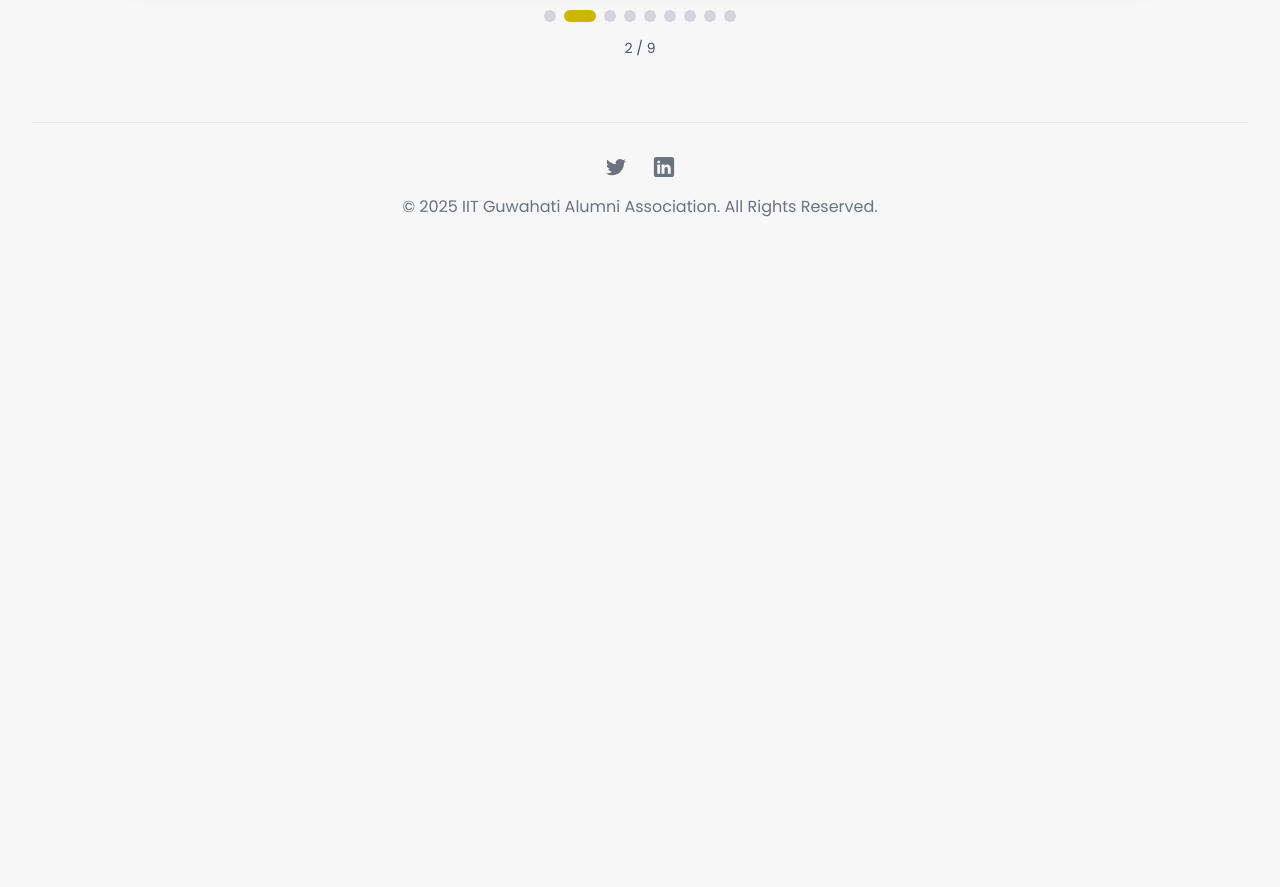
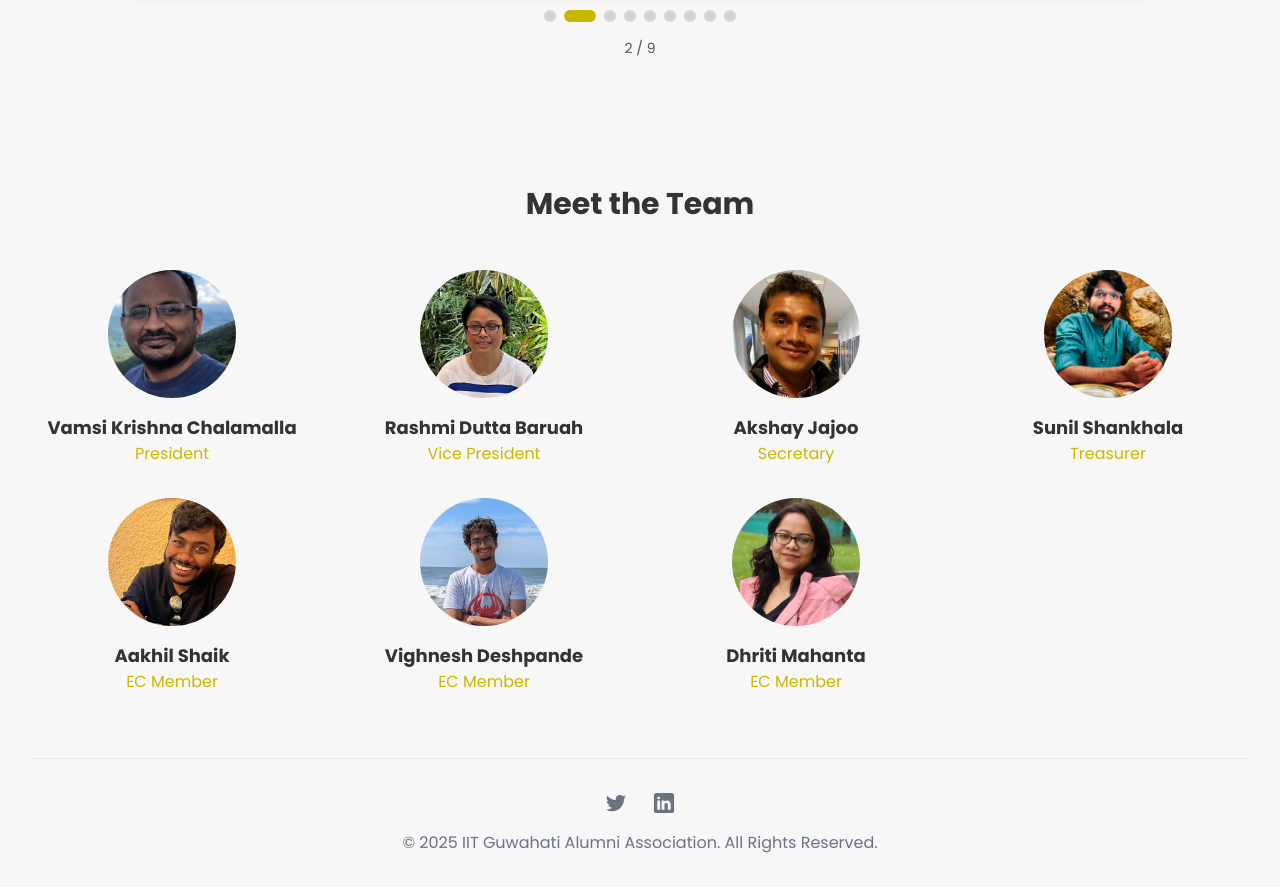
Before and after one commit to DeltaProxima/iitgaa-website, a Next.js app: page / in a window 1280 px wide. Shown: the part 2360-3247 px from the top of the page. Before the commit the page ends 2611 px from the top, so only its background shows below. Built offline with nearby package versions, Linux system fonts and the light colour scheme.

Commit message:
Added team page

```diff
--- a/app/page.tsx
+++ b/app/page.tsx
@@ -15,7 +15,7 @@ export default function Home() {
         <EventsSection />
         <ReportsSection />
         <GallerySection />
-        {/* <TeamSection /> */}
+        <TeamSection />
       </main>
       <Footer />
     </div>
```
